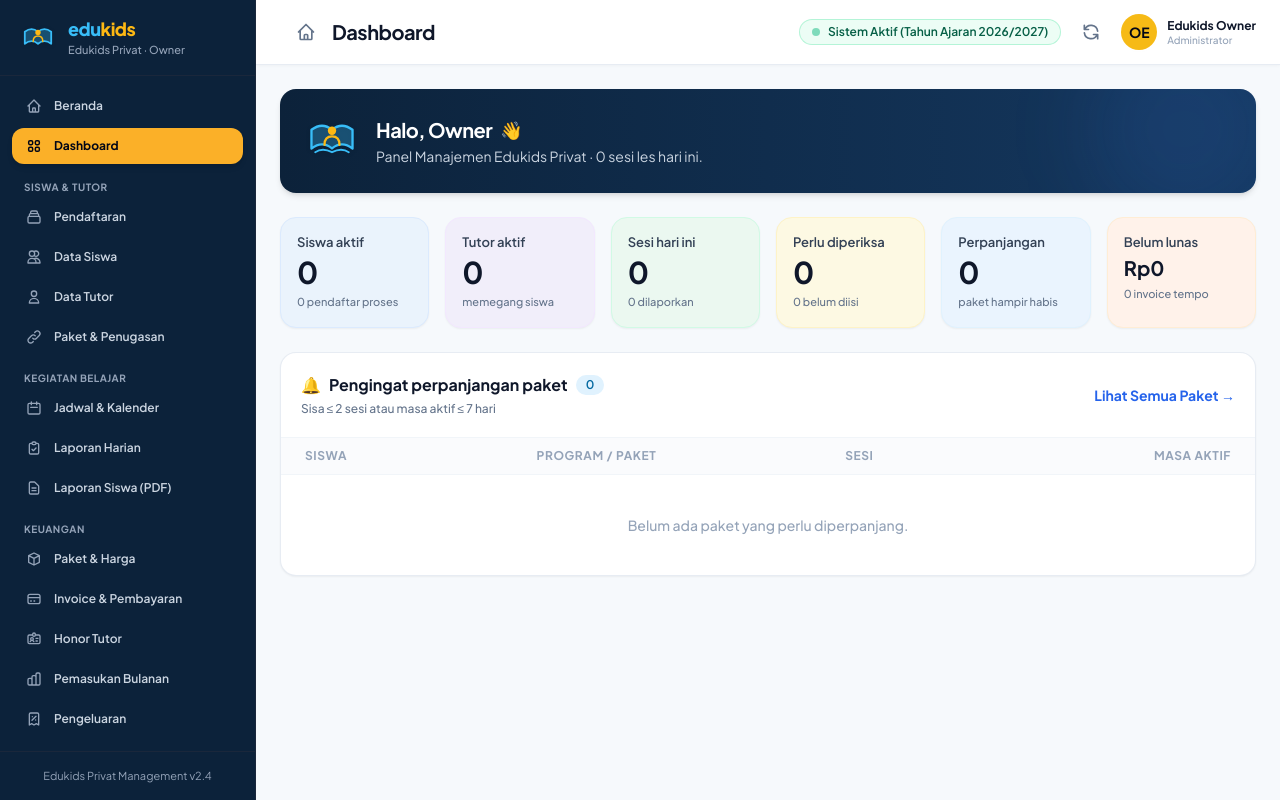
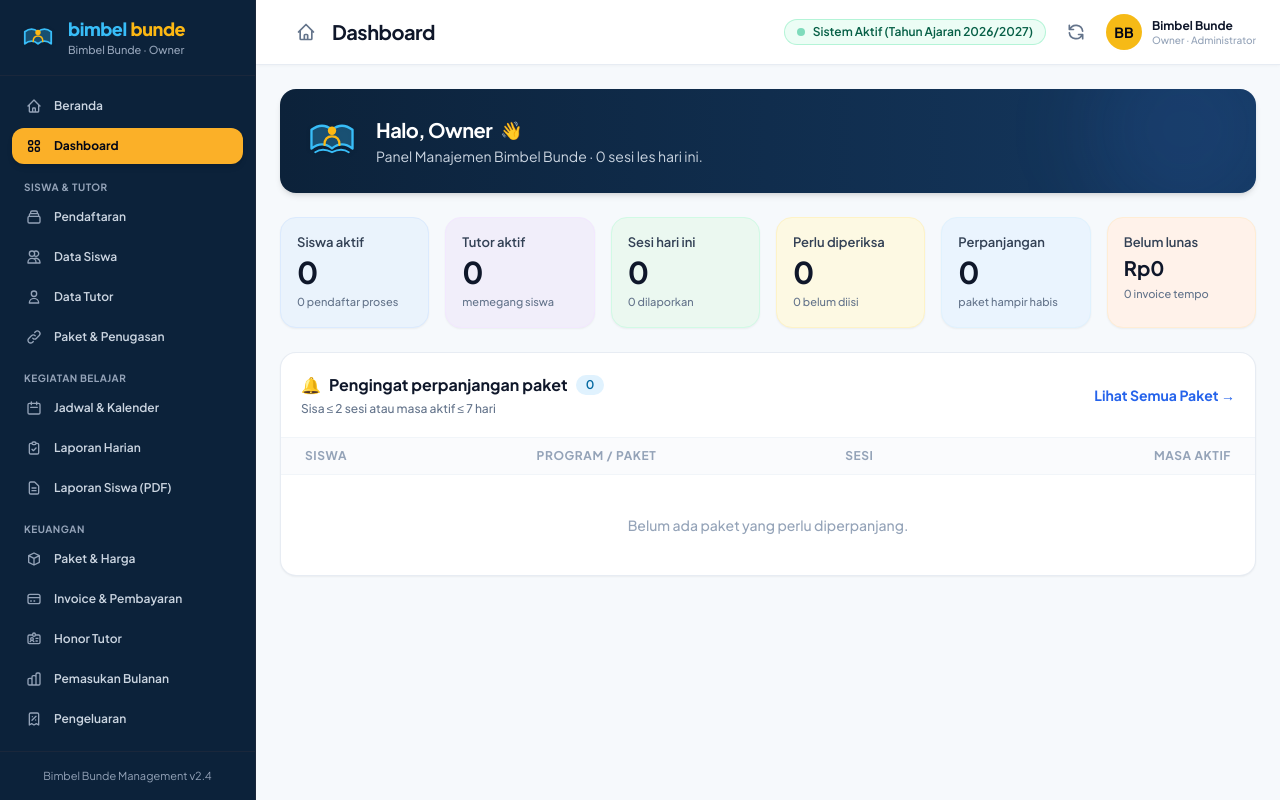
Before and after one commit to NAKANOMIKUCHAN/Les-Bundee, a plain HTML site: page index.html in a window 1280 px wide. Drawn offline with nearby package versions, Linux system fonts and the light colour scheme.

Commit message:
Ganti nama Edukids menjadi Bimbel Bunde

```diff
--- a/index.html
+++ b/index.html
@@ -3,7 +3,7 @@
 <head>
   <meta charset="UTF-8">
   <meta name="viewport" content="width=device-width, initial-scale=1.0, maximum-scale=1.0, user-scalable=no">
-  <title>Edukids Privat · Owner</title>
+  <title>Bimbel Bunde · Owner</title>
   <!-- Google Fonts: Plus Jakarta Sans -->
   <link rel="preconnect" href="https://fonts.googleapis.com">
   <link rel="preconnect" href="https://fonts.gstatic.com" crossorigin>
@@ -84,10 +84,10 @@
         </div>
         <div>
           <div class="flex items-center text-lg font-black tracking-tight leading-none">
-            <span class="text-[#38bdf8]">edu</span><span class="text-[#fdb813]">kids</span>
+            <span class="text-[#38bdf8]">bimbel</span><span class="text-[#fdb813] ml-1">bunde</span>
           </div>
           <div class="text-[11px] text-slate-400 font-medium mt-1">
-            Edukids Privat · Owner
+            Bimbel Bunde · Owner
           </div>
         </div>
       </div>
@@ -239,7 +239,7 @@
     </nav>
 
     <div class="p-4 border-t border-slate-800/80 text-[11px] text-slate-400 text-center">
-      Edukids Privat Management v2.4
+      Bimbel Bunde Management v2.4
     </div>
   </aside>
 
@@ -283,14 +283,14 @@
           </svg>
         </button>
 
-        <!-- Owner Avatar Badge (OE) -->
+        <!-- Owner Avatar Badge (BB) -->
         <div class="flex items-center space-x-2.5 cursor-pointer select-none">
           <div class="w-9 h-9 rounded-full bg-[#f6ba16] flex items-center justify-center text-slate-950 font-bold text-sm shadow-sm ring-2 ring-white">
-            OE
+            BB
           </div>
           <div class="hidden md:block text-left leading-tight">
-            <div class="text-xs font-bold text-slate-900">Edukids Owner</div>
-            <div class="text-[10px] text-slate-400 font-medium">Administrator</div>
+            <div class="text-xs font-bold text-slate-900">Bimbel Bunde</div>
+            <div class="text-[10px] text-slate-400 font-medium">Owner · Administrator</div>
           </div>
         </div>
       </div>
@@ -321,7 +321,7 @@
                 <span class="text-base sm:text-xl font-bold text-white tracking-tight">Halo, Owner</span>
                 <span class="text-lg">👋</span>
               </div>
-              <p class="text-xs sm:text-sm text-slate-300 font-normal mt-0.5">Panel Manajemen Edukids Privat · 0 sesi les hari ini.</p>
+              <p class="text-xs sm:text-sm text-slate-300 font-normal mt-0.5">Panel Manajemen Bimbel Bunde · 0 sesi les hari ini.</p>
             </div>
           </div>
         </div>
@@ -729,7 +729,7 @@
       <div id="view-data-tutor" class="page-view hidden space-y-4 lg:space-y-6">
         <div class="flex items-center justify-between">
           <h2 class="text-base sm:text-lg font-bold text-slate-900">Daftar Tutor Aktif (0)</h2>
-          <button onclick="showNotification('Formulir Perekrutan Tutor Edukids dibuka.')" class="px-4 py-2 bg-blue-600 hover:bg-blue-700 text-white text-xs font-bold rounded-lg shadow-sm">
+          <button onclick="showNotification('Formulir Perekrutan Tutor Bimbel Bunde dibuka.')" class="px-4 py-2 bg-blue-600 hover:bg-blue-700 text-white text-xs font-bold rounded-lg shadow-sm">
             + Tambah Tutor Baru
           </button>
         </div>
@@ -802,7 +802,7 @@
             <div>
               <label class="block text-slate-600 font-semibold mb-1">Format</label>
               <select class="w-full p-2.5 border border-slate-200 rounded-lg bg-white font-medium">
-                <option>PDF Resmi Edukids</option>
+                <option>PDF Resmi Bimbel Bunde</option>
                 <option>Ringkasan Kartu Rapor</option>
               </select>
             </div>
@@ -810,7 +810,7 @@
 
           <div class="border-2 border-dashed border-slate-200 rounded-xl p-5 bg-slate-50 space-y-3">
             <div class="flex items-center justify-between border-b pb-2.5 border-slate-200">
-              <span class="font-extrabold text-blue-900 tracking-tight text-sm">RAPOR BULANAN EDUKIDS PRIVAT</span>
+              <span class="font-extrabold text-blue-900 tracking-tight text-sm">RAPOR BULANAN BIMBEL BUNDE</span>
               <span class="text-xs font-bold text-slate-500">-</span>
             </div>
             <div class="grid grid-cols-2 sm:grid-cols-4 gap-3 text-xs sm:text-sm">
@@ -1055,7 +1055,7 @@
       'dashboard': 'Dashboard',
       'pendaftaran': 'Pendaftaran Siswa Baru',
       'data-siswa': 'Data Siswa',
-      'data-tutor': 'Data Tutor Edukids',
+      'data-tutor': 'Data Tutor Bimbel Bunde',
       'paket-penugasan': 'Paket & Penugasan',
       'jadwal': 'Jadwal & Kalender',
       'laporan-harian': 'Laporan Harian Tutor',
@@ -1135,7 +1135,7 @@
       icon.classList.add('animate-spin');
       setTimeout(() => {
         icon.classList.remove('animate-spin');
-        showNotification('Data Edukids berhasil diperbarui.');
+        showNotification('Data Bimbel Bunde berhasil diperbarui.');
       }, 700);
     }
 
@@ -1181,7 +1181,7 @@
         showNotification('Belum ada data siswa untuk diunduh.');
         return;
       }
-      showNotification('Mengunduh data_siswa_edukids.csv...');
+      showNotification('Mengunduh data_siswa_bimbel_bunde.csv...');
       let csvLines = ["Kode,Nama,Jenjang,Program,Tutor"];
       rows.forEach(row => {
         const cols = row.children;
@@ -1196,7 +1196,7 @@
       const encodedUri = encodeURI(csvContent);
       const link = document.createElement("a");
       link.setAttribute("href", encodedUri);
-      link.setAttribute("download", "data_siswa_edukids.csv");
+      link.setAttribute("download", "data_siswa_bimbel_bunde.csv");
       document.body.appendChild(link);
       link.click();
       document.body.removeChild(link);
```
